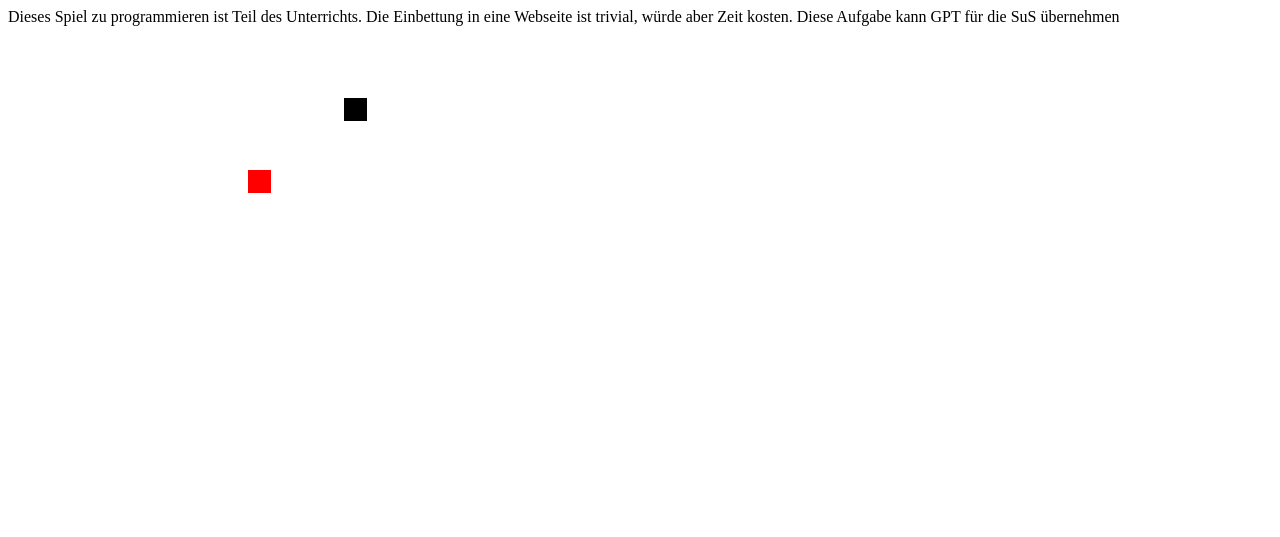
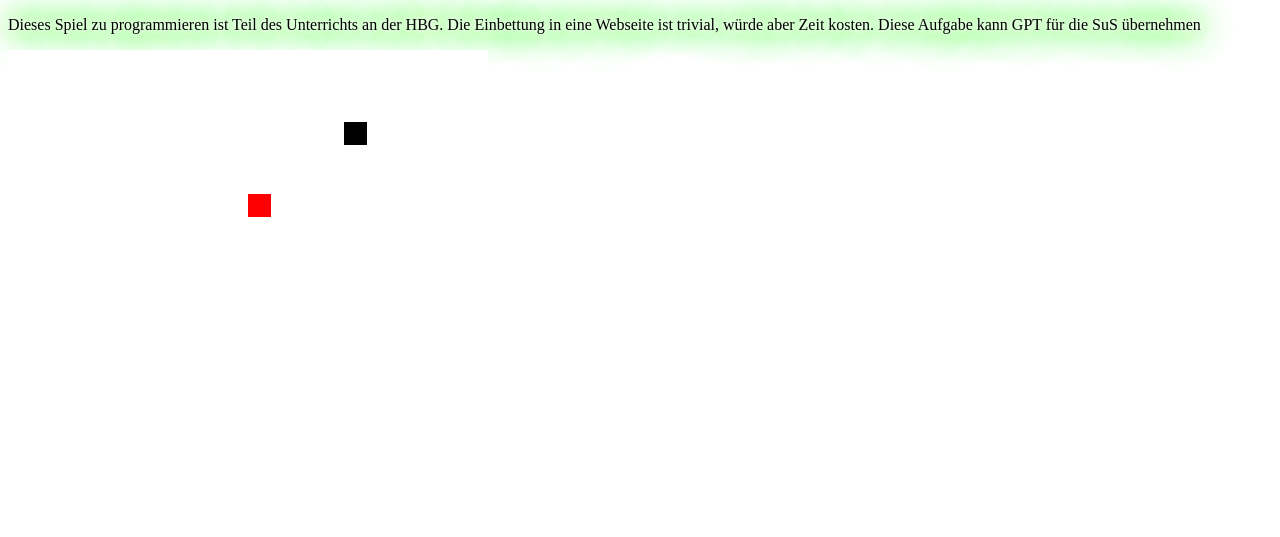
Before and after one commit to SelectDarwin/hunger, a plain HTML site: page index.html in a window 1280 px wide. Drawn offline with Linux system fonts and the light colour scheme.

Commit message:
Update index.html

```diff
--- a/index.html
+++ b/index.html
@@ -6,10 +6,19 @@
     <meta http-equiv="X-UA-Compatible" content="IE=edge">
     <meta name="viewport" content="width=device-width, initial-scale=1.0">
     <title>Snake</title>
+    <style>
+      .glitter {
+        text-shadow: 0 0 5px #fff, 0 0 10px #fff, 0 0 15px #fff, 0 0 20px #49ff18, 0 0 30px #49ff18, 0 0 40px #49ff18, 0 0 50px #49ff18, 0 0 75px #49ff18;
+      }
+    </style>
 </head>
 
+
+</html>
+
 <body>
-  Dieses Spiel zu programmieren ist Teil des Unterrichts. Die Einbettung in eine Webseite ist trivial, würde aber Zeit kosten. Diese Aufgabe kann GPT für die SuS übernehmen
+    <p class="glitter">Dieses Spiel zu programmieren ist Teil des Unterrichts an der HBG. Die Einbettung in eine Webseite ist trivial, würde aber Zeit kosten. Diese Aufgabe kann GPT für die SuS übernehmen</p>
+
 
     <canvas id="canvas" width="480" height="480"></canvas>
 
```
